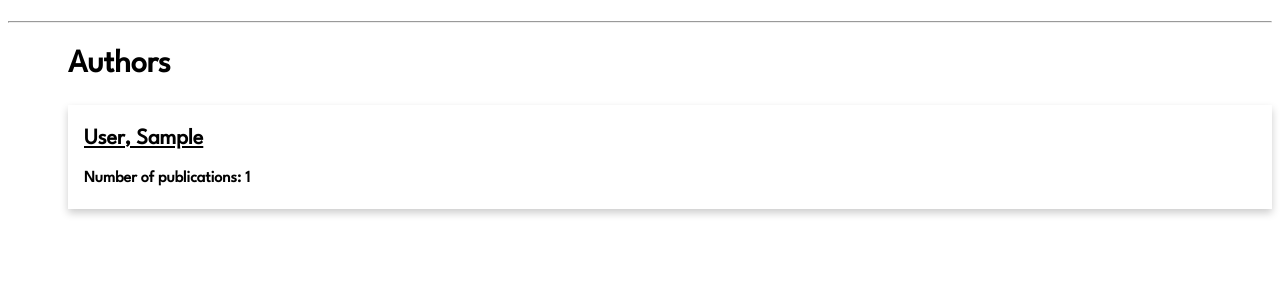
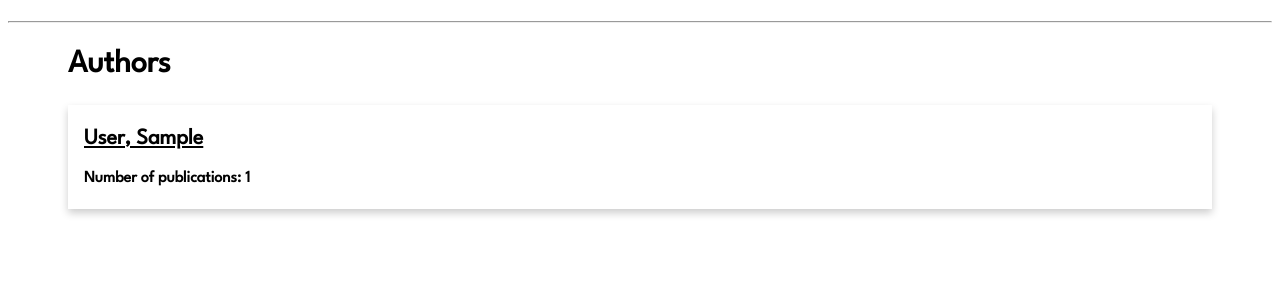
Before and after one commit to rcsrn/scinet, a Django app: page /scinet/institution/1 in a window 1280 px wide. Shown: the part 170-475 px from the top of the page. Run offline with Django 4.2, Linux system fonts and the light colour scheme; tables that the repository leaves empty hold one stand-in row (values such as "Sample post").

Commit message:
changed margin in isntitution and featured

```diff
--- a/scinet_app/static/featured.css
+++ b/scinet_app/static/featured.css
@@ -276,6 +276,7 @@ body {
 
 .most-cited-container {
     margin-left: 60px;
+    margin-right: 60px;
     margin-top: 0px;
     font-size: 20px;
     text-align: left;
--- a/scinet_app/static/institution_journal.css
+++ b/scinet_app/static/institution_journal.css
@@ -136,6 +136,8 @@ a:link{
 .card{
     box-shadow: 0 4px 8px 0 rgba(0, 0, 0, 0.2);
     transition: 0.3s;
+    margin-right: 60px;
+    margin-top: 20px;
 }
 
 .card-hover{
```
